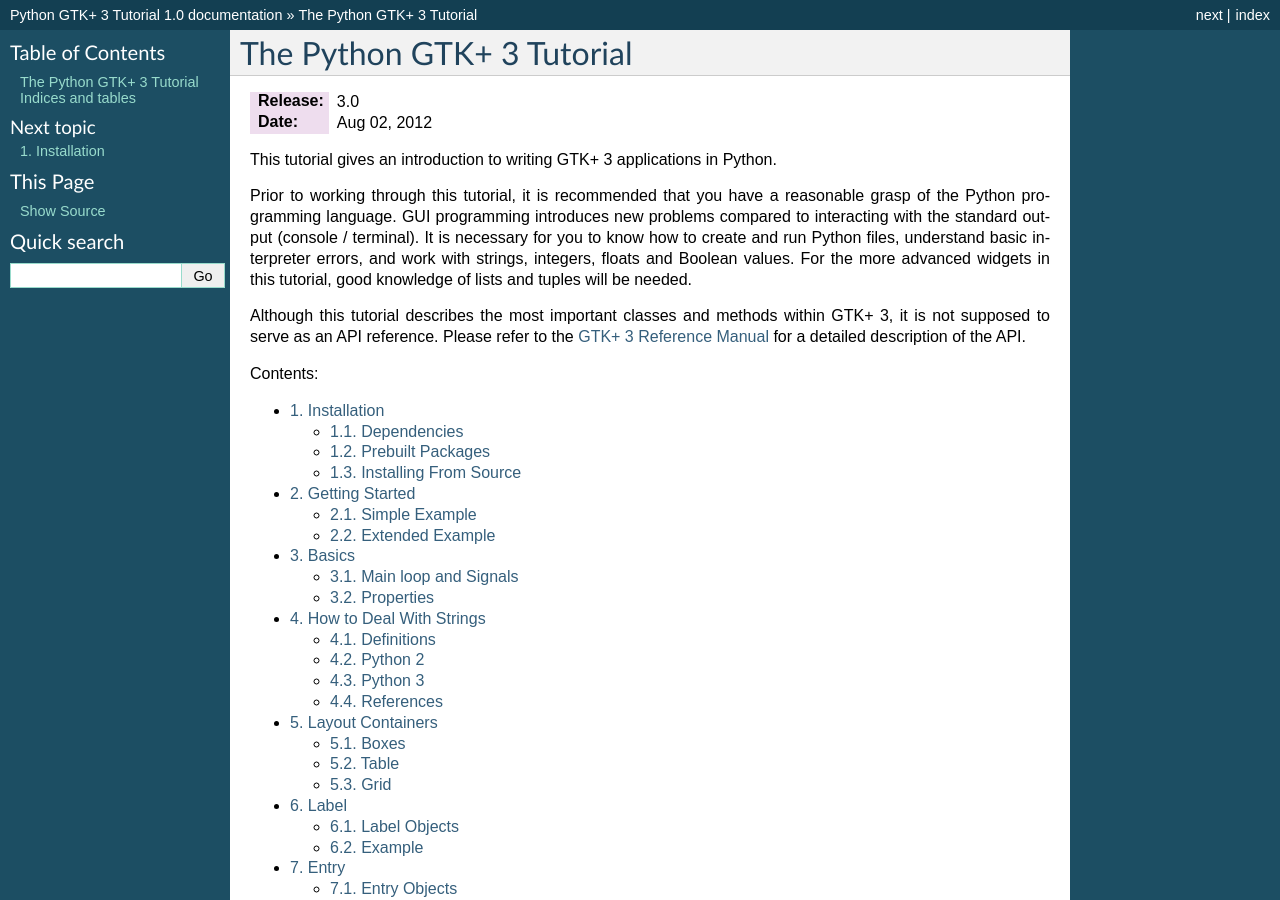
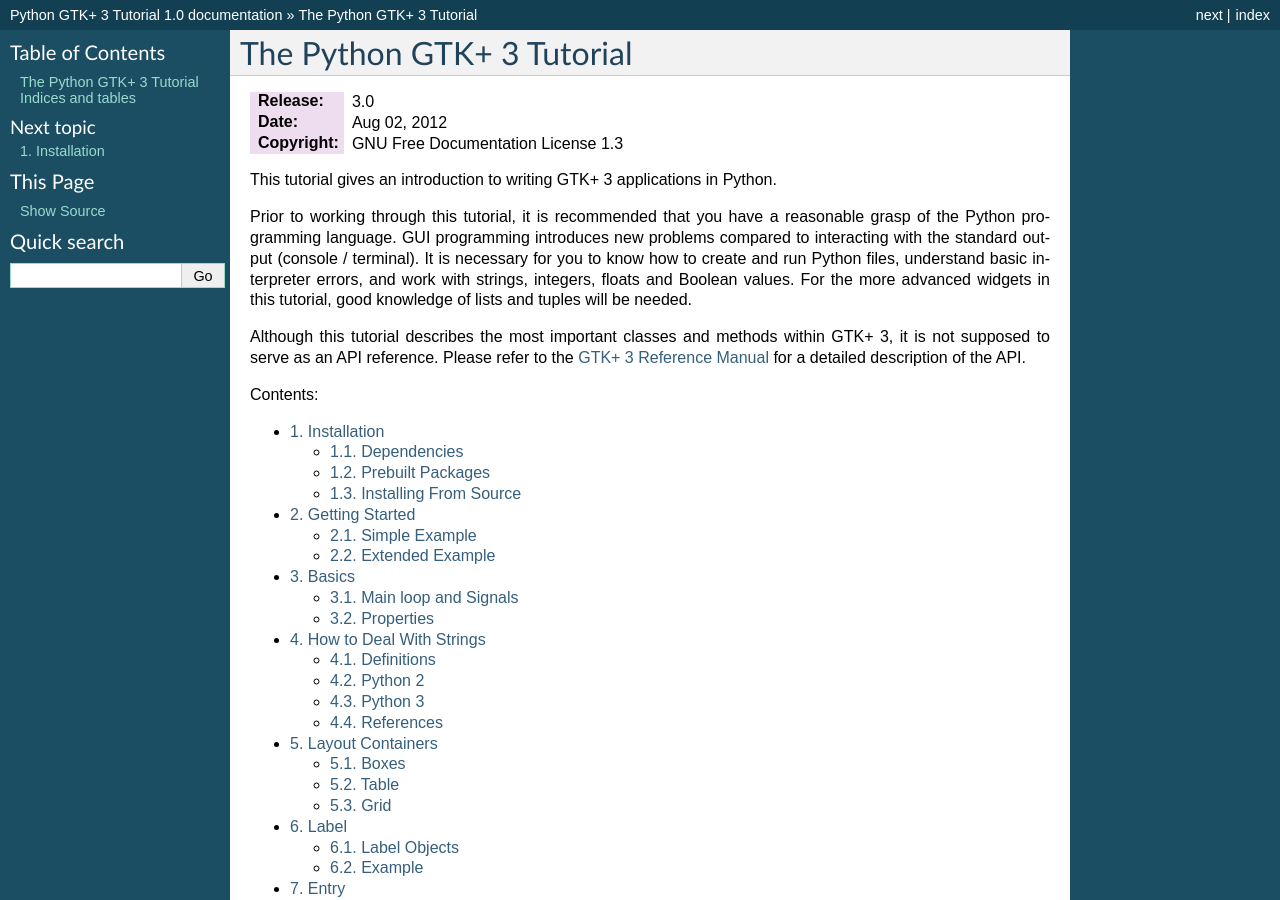
Before and after one commit to sebp/PyGObject-Tutorial, a Sphinx documentation site: the page built from source/index.txt, in a window 1280 px wide and 900 px high. Built offline with Sphinx 7.4.7, drawn with Linux system fonts in a browser that asks for light colours.

Commit message:
Added license terms

```diff
--- a/source/index.txt
+++ b/source/index.txt
@@ -8,6 +8,7 @@
 
 :Release: |version|
 :Date: |today|
+:Copyright: GNU Free Documentation License 1.3
 
 This tutorial gives an introduction to writing GTK+ 3 applications in Python.
 
```
